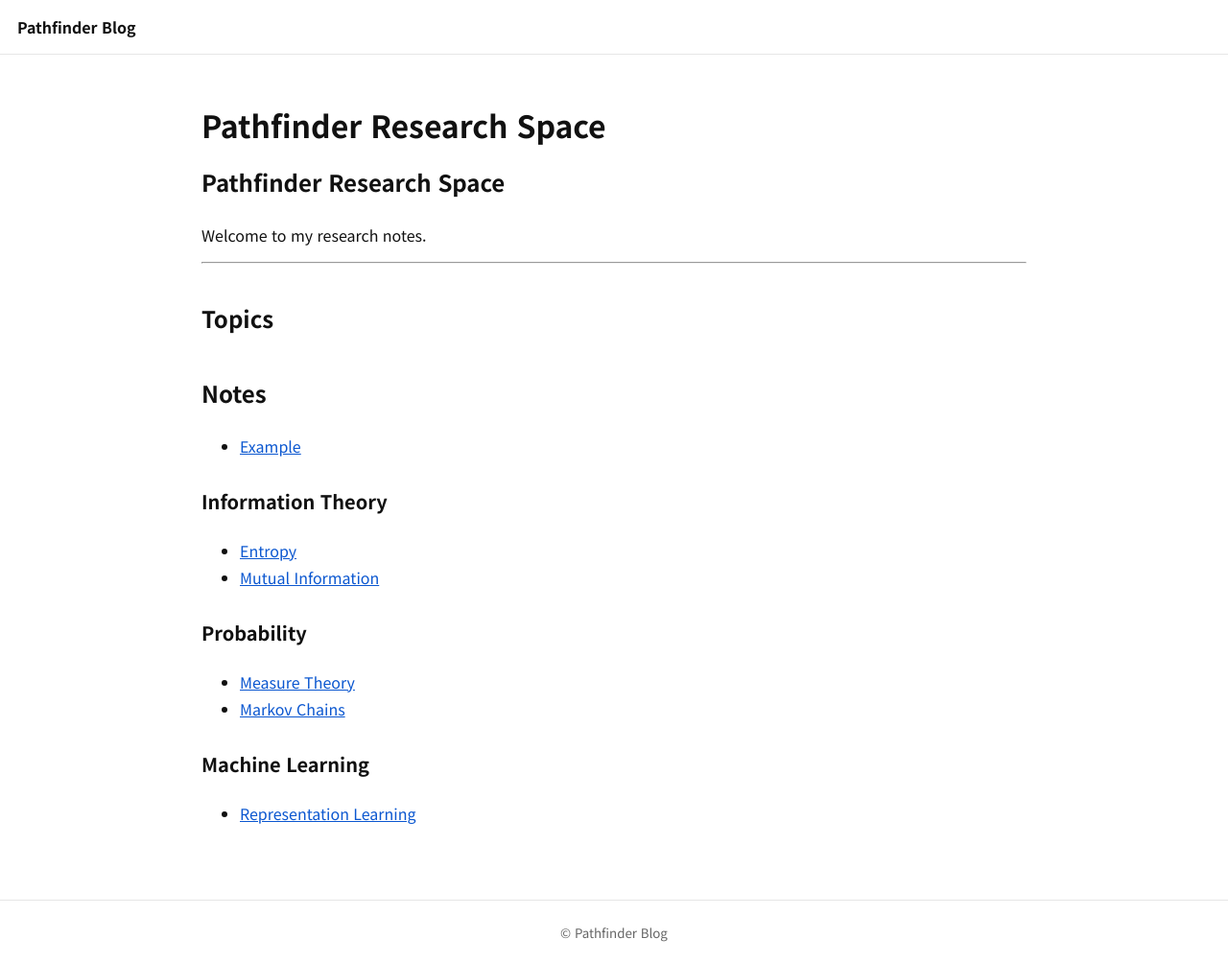
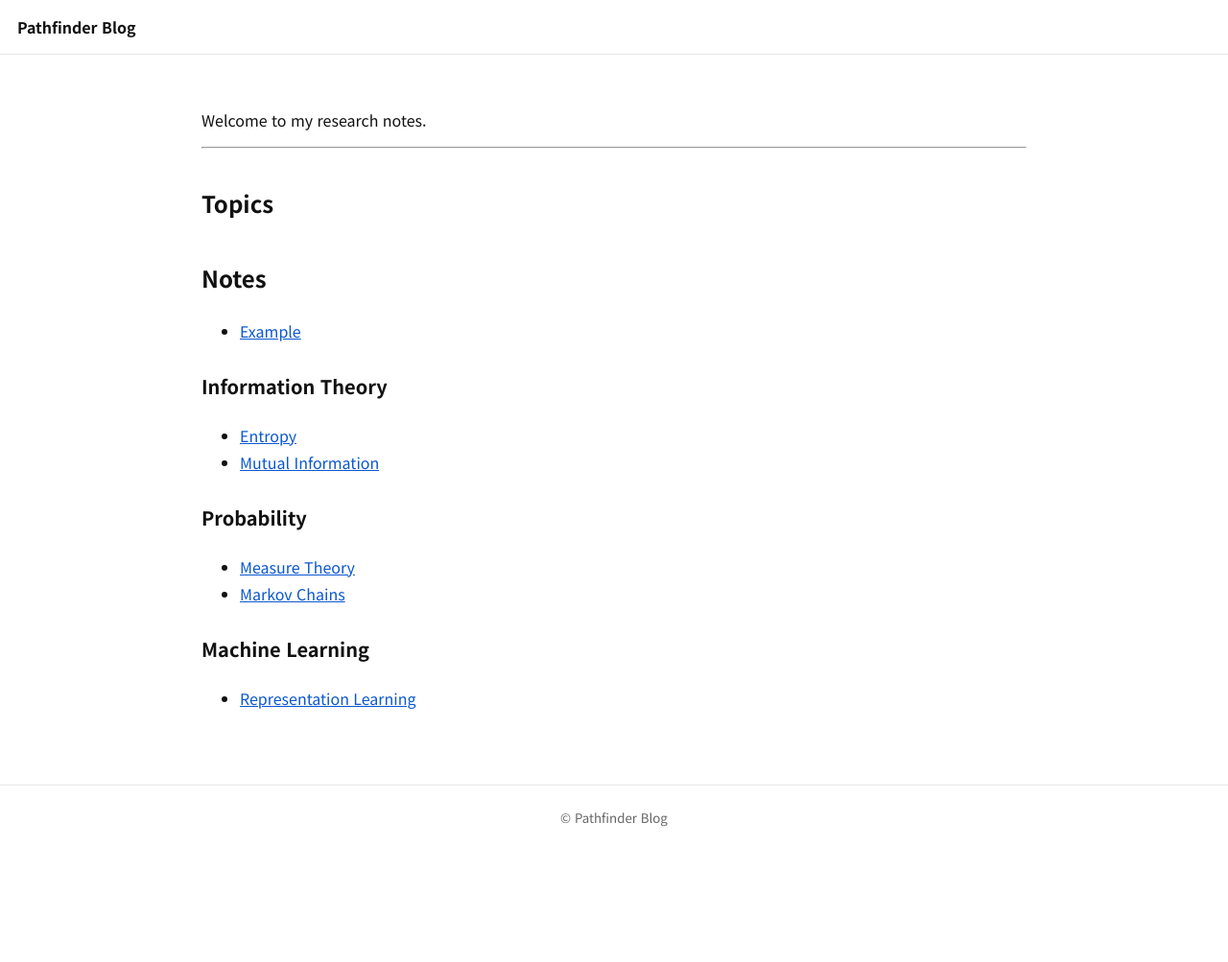
Before and after one commit to pathfinder-J/pathfinder-J.github.io, a Jekyll site: the page built from index.md, in a window 1280 px wide. Shown: the whole page at 96% size. Built offline with Jekyll 4.4.1, drawn with Linux system fonts in a browser that asks for light colours; our own code applies the rules of GitHub Pages for plain Markdown files; after the commit the page ends 900 px from its top, so only the background shows below that.

Commit message:
Remove header from index.md

```diff
--- a/index.md
+++ b/index.md
@@ -1,5 +1,4 @@
 
-# Pathfinder Research Space
 
 Welcome to my research notes.
 
```
